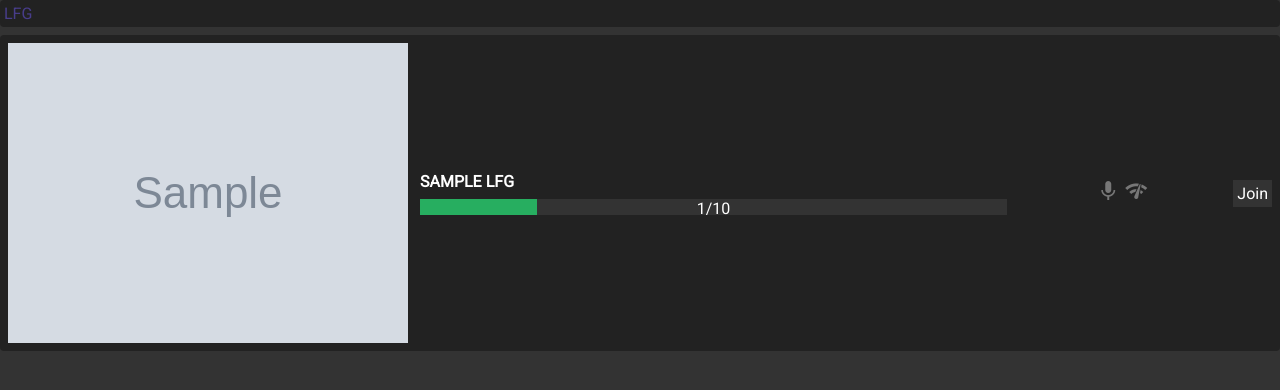
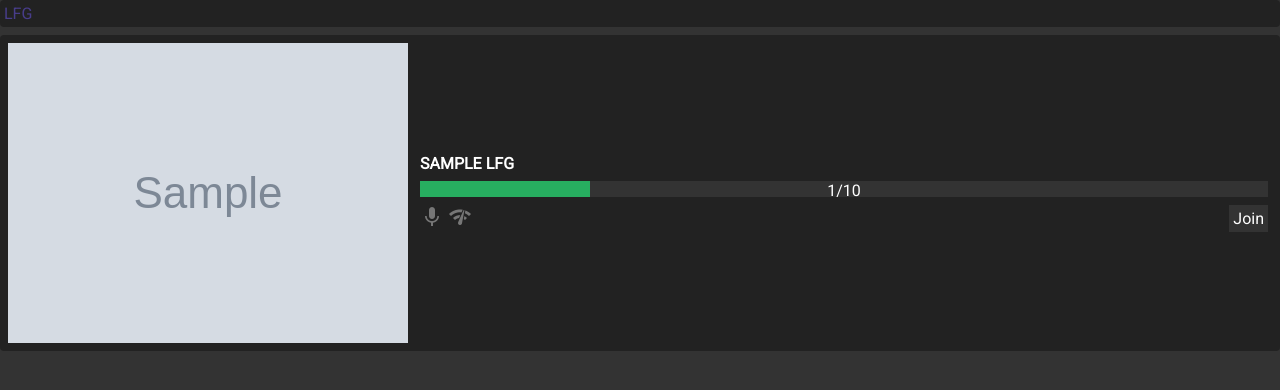
Before and after one commit to cranium/lfg, a Flask app: template templates/list.jinja2 in a window 1280 px wide. Shown: the top 390 px of the page. Run offline with Flask 2, Linux system fonts and the light colour scheme; the template is opened without the code that fills it: most values are stand-ins (such as "Sample title", 1, 10 or a date in 2020); grey boxes marked "Sample" are stand-in pictures.

Commit message:
tags and join below status bar - new style

```diff
--- a/static/style.css
+++ b/static/style.css
@@ -100,6 +100,10 @@ body {
     flex-basis: 0;
 }
 
+.lfg--flex-between {
+    justify-content: space-between;
+}
+
 .lfg--color-logo {
     color: darkslateblue;
 }
--- a/templates/list.jinja2
+++ b/templates/list.jinja2
@@ -16,13 +16,15 @@
                         <div class="lfg--progress-bar-inner" style="width: 20%"></div>
                     </div>
                 </div>
-            </div>
-            <div class="lfg--flex-grow-1 lfg--flex-basis-0 lfg--padding-1 lfg--text-center lfg--color-secondary">
-                <i class="material-icons lfg--color-secondary">mic</i>
-                <i class="material-icons lfg--color-secondary">network_check</i>
-            </div>
-            <div class="lfg--text-right">
-                <a class="lfg--button" href="/group/{{ lfg["id"] }}">Join</a>
+                <div class="lfg--flex-row lfg--flex-between">
+                    <div class="lfg--color-secondary">
+                        <i class="material-icons lfg--color-secondary">mic</i>
+                        <i class="material-icons lfg--color-secondary">network_check</i>
+                    </div>
+                    <div class="lfg--text-right">
+                        <a class="lfg--button" href="/group/{{ lfg["id"] }}">Join</a>
+                    </div>
+                </div>
             </div>
         </div>
     </div>
```
